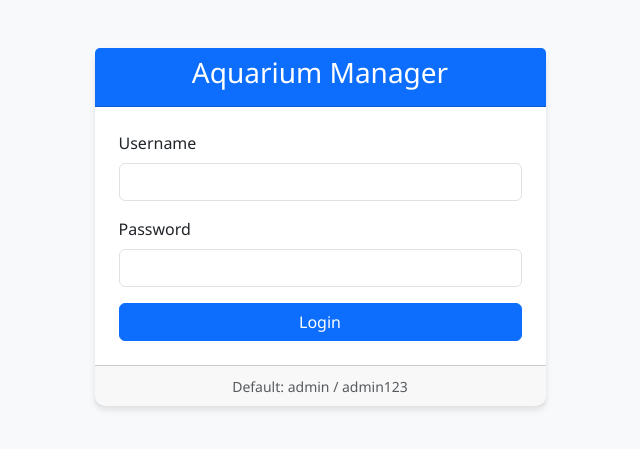
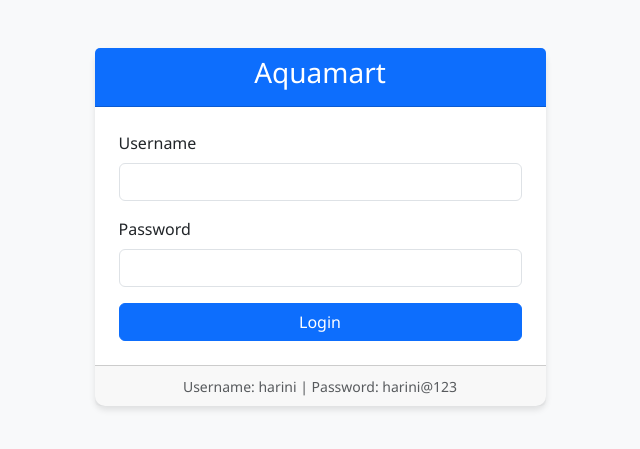
Before and after one commit to madhuravi123/aquarium_management, a PHP site: page / in a window 1280 px wide. Shown: the top 449 px of the page, without its empty margins (320-960 px from the left). Run offline with PHP 8.4, Linux system fonts and the light colour scheme.

Commit message:
Updated aquarium management project

```diff
--- a/includes/header.php
+++ b/includes/header.php
@@ -4,7 +4,7 @@
 <head>
     <meta charset="UTF-8">
     <meta name="viewport" content="width=device-width, initial-scale=1.0">
-    <title>Aquarium Management System</title>
+    <title>Aquamart</title>
     <!-- Bootstrap 5 CSS -->
     <link href="https://cdn.jsdelivr.net/npm/bootstrap@5.3.0/dist/css/bootstrap.min.css" rel="stylesheet">
     <!-- Font Awesome -->
--- a/includes/sidebar.php
+++ b/includes/sidebar.php
@@ -1,6 +1,6 @@
 <div class="d-flex flex-column flex-shrink-0 p-3 text-white bg-dark sidebar" style="width: 280px;">
     <a href="dashboard.php" class="d-flex align-items-center mb-3 mb-md-0 me-md-auto text-white text-decoration-none">
-        <span class="fs-4">AquaSys</span>
+        <span class="fs-4">Aquamart</span>
     </a>
     <hr>
     <ul class="nav nav-pills flex-column mb-auto">
--- a/index.php
+++ b/index.php
@@ -7,13 +7,15 @@ if (isset($_SESSION['user_id'])) {
 ?>
 <!DOCTYPE html>
 <html lang="en">
+
 <head>
     <meta charset="UTF-8">
     <meta name="viewport" content="width=device-width, initial-scale=1.0">
-    <title>Login - Aquarium Management System</title>
+    <title>Login - Aquamart</title>
     <link href="https://cdn.jsdelivr.net/npm/bootstrap@5.3.0/dist/css/bootstrap.min.css" rel="stylesheet">
     <link href="assets/css/style.css" rel="stylesheet">
 </head>
+
 <body class="bg-light">
 
     <div class="container">
@@ -21,7 +23,7 @@ if (isset($_SESSION['user_id'])) {
             <div class="col-md-5">
                 <div class="card card-custom mt-5">
                     <div class="card-header text-center bg-primary text-white">
-                    <h3>Aquarium Manager</h3>
+                        <h3>Aquamart</h3>
                     </div>
                     <div class="card-body p-4">
                         <?php if (isset($_GET['error'])): ?>
@@ -43,7 +45,7 @@ if (isset($_SESSION['user_id'])) {
                         </form>
                     </div>
                     <div class="card-footer text-center text-muted">
-                    <small>Default: admin / admin123</small>
+                        <small>Username: harini | Password: harini@123</small>
                     </div>
                 </div>
             </div>
@@ -52,4 +54,5 @@ if (isset($_SESSION['user_id'])) {
 
     <script src="https://cdn.jsdelivr.net/npm/bootstrap@5.3.0/dist/js/bootstrap.bundle.min.js"></script>
 </body>
+
 </html>
```
Lines whose indentation alone changed are shown as unchanged.
